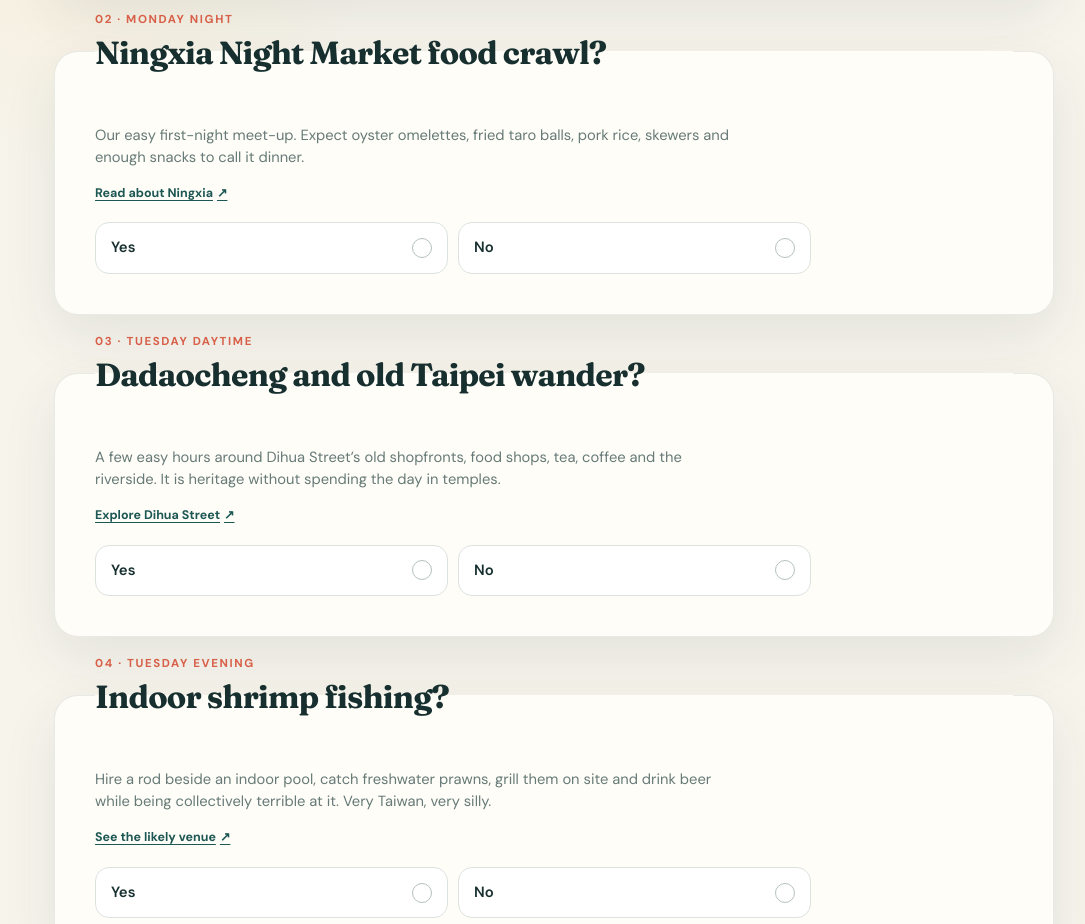
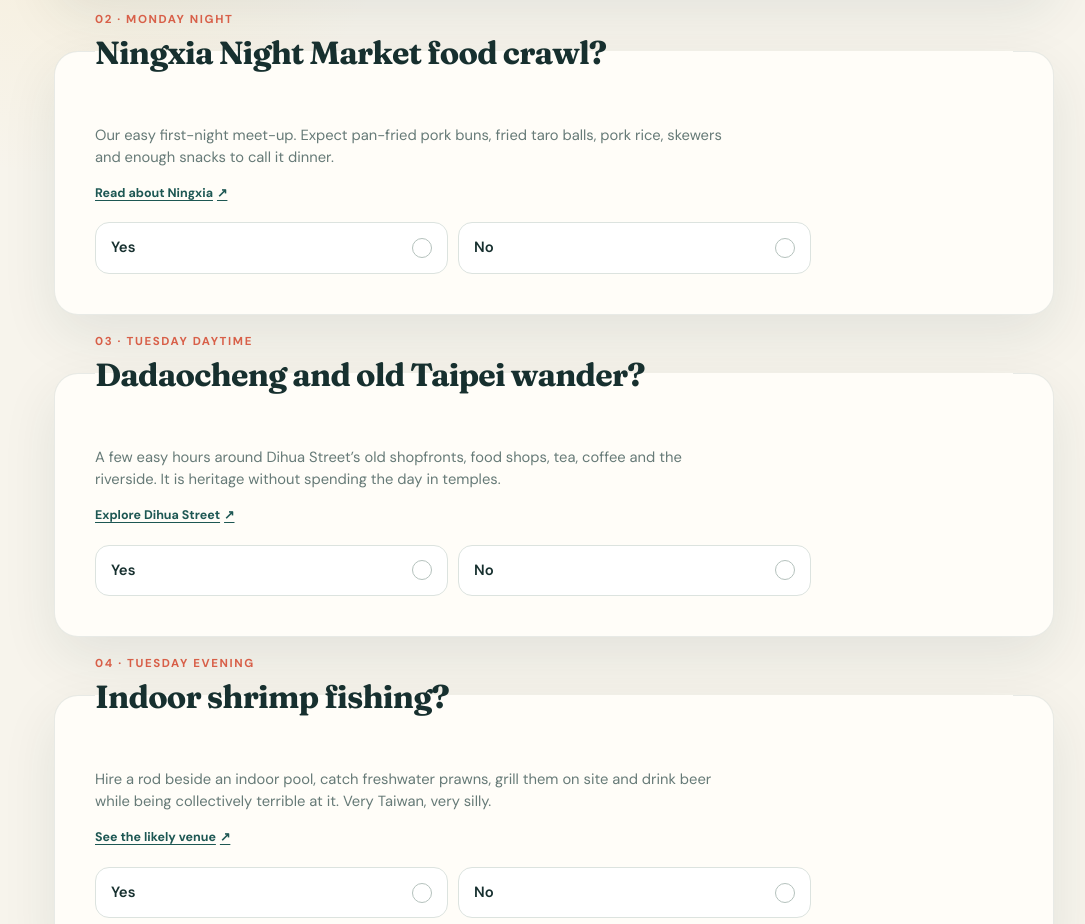
Before and after one commit to samaritanau/big-50-poll, a plain HTML site: page taiwan.html in a window 1280 px wide. Shown: the part 3220-4144 px from the top of the page, without its empty margins (86-1171 px from the left). Drawn offline with Linux system fonts and the light colour scheme.

Commit message:
Update the Ningxia food picks

```diff
--- a/taiwan.html
+++ b/taiwan.html
@@ -323,7 +323,7 @@
             <span class="question__title">Ningxia Night Market food crawl?</span>
           </legend>
           <p class="question__description">
-            Our easy first-night meet-up. Expect oyster omelettes, fried taro balls,
+            Our easy first-night meet-up. Expect pan-fried pork buns, fried taro balls,
             pork rice, skewers and enough snacks to call it dinner.
           </p>
           <a class="external-link external-link--question" href="https://eng.taiwan.net.tw/m1.aspx?sNo=0002040" target="_blank" rel="noopener noreferrer">
```
